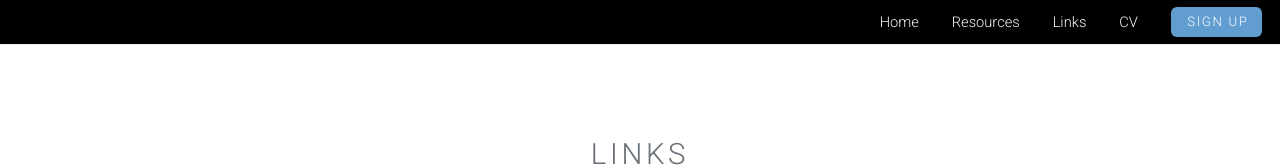
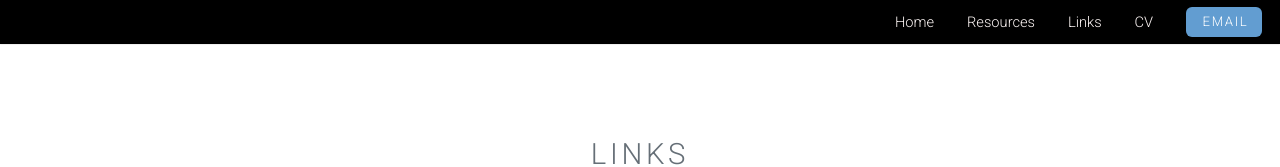
Before and after one commit to alexashland/alexashland, a plain HTML site: page right-sidebar.html in a window 1280 px wide. Shown: the top 167 px of the page. Drawn offline with Linux system fonts and the light colour scheme.

Commit message:
changed email

```diff
--- a/right-sidebar.html
+++ b/right-sidebar.html
@@ -31,7 +31,7 @@
 					<li><a href="left-sidebar.html">Resources</a></li>
 					<li><a href="right-sidebar.html">Links</a></li>
 					<li><a href="no-sidebar.html">CV</a></li>
-					<li><a href="#" class="button special">Sign Up</a></li>
+					<li><a href="mailto:alexander-ashland@uiowa.edu" class="button special">Email</a></li>
 				</ul>
 			</nav>
 		</header>
```
